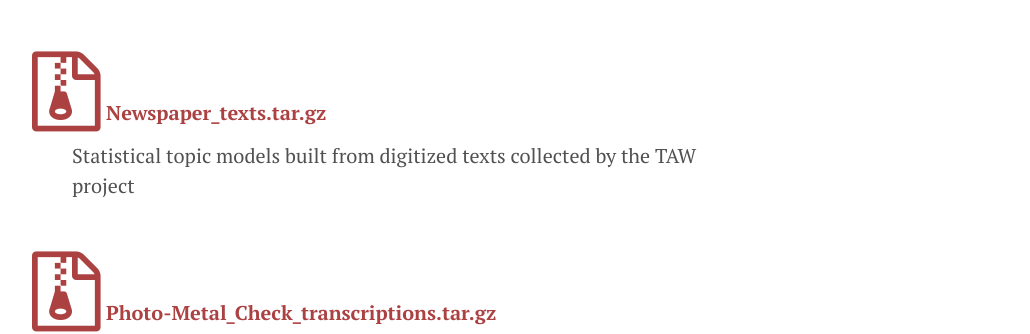
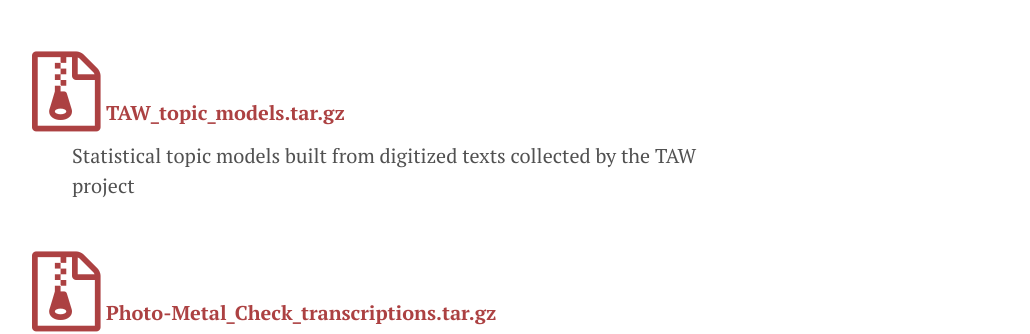
Before and after one commit to umd-mith/taw_workshop, a Jekyll site: the page built from downloads.md, in a window 1280 px wide. Shown: the part 823-1157 px from the top of the page, without its empty margins (248-1278 px from the left). Built offline with Jekyll 4.4.1, drawn with Linux system fonts in a browser that asks for light colours; nearby versions of some CDN libraries; Markdown is read by kramdown in place of the engine named in the settings.

Commit message:
Change topic model file name

```diff
--- a/downloads.md
+++ b/downloads.md
@@ -15,7 +15,7 @@ title: Downloads
     <dt id="data-news"><a href="https://s3.amazonaws.com/mith-taw/Newspaper_texts.tar.gz"><i class="fa fa-file-archive-o fa-4x"></i> Newspaper_texts.tar.gz</a></dt>
     <dd>Plain text files of <em>Canal Record</em> Newspaper volumes from 1907-1921. Created with Tesseract Open Source OCR Engine v3.02.02 with Leptonica</dd>
 
-    <dt id="data-topics"><a href="https://s3.amazonaws.com/mith-taw/TAW_topic_models.tar.gz"><i class="fa fa-file-archive-o fa-4x"></i> Newspaper_texts.tar.gz</a></dt>
+    <dt id="data-topics"><a href="https://s3.amazonaws.com/mith-taw/TAW_topic_models.tar.gz"><i class="fa fa-file-archive-o fa-4x"></i> TAW_topic_models.tar.gz</a></dt>
     <dd>Statistical topic models built from digitized texts collected by the TAW project</dd>
 
     <dt id="data-photo-metal"><a href="https://s3.amazonaws.com/mith-taw/Photo-Metal_Check_transcriptions.tar.gz"><i class="fa fa-file-archive-o fa-4x"></i> Photo-Metal_Check_transcriptions.tar.gz</a></dt>
```
